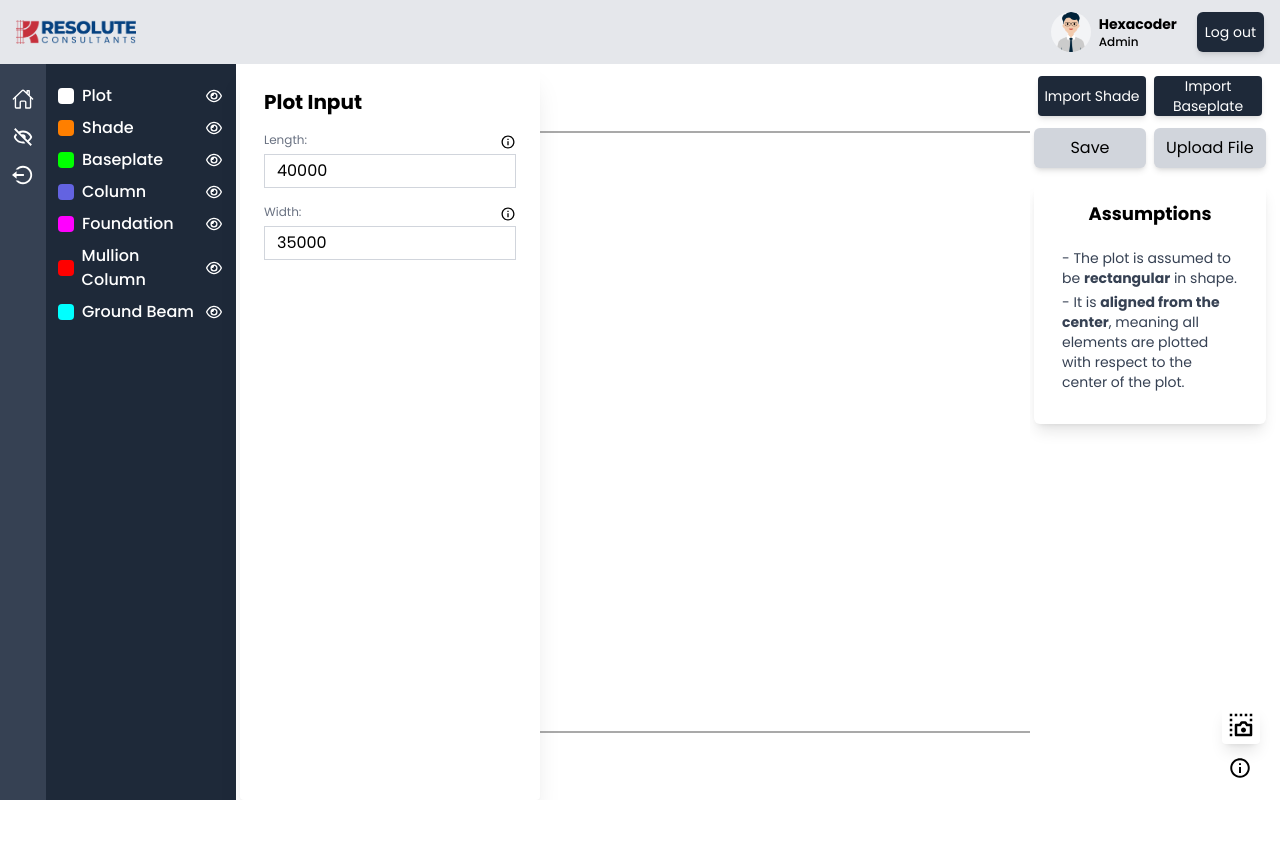
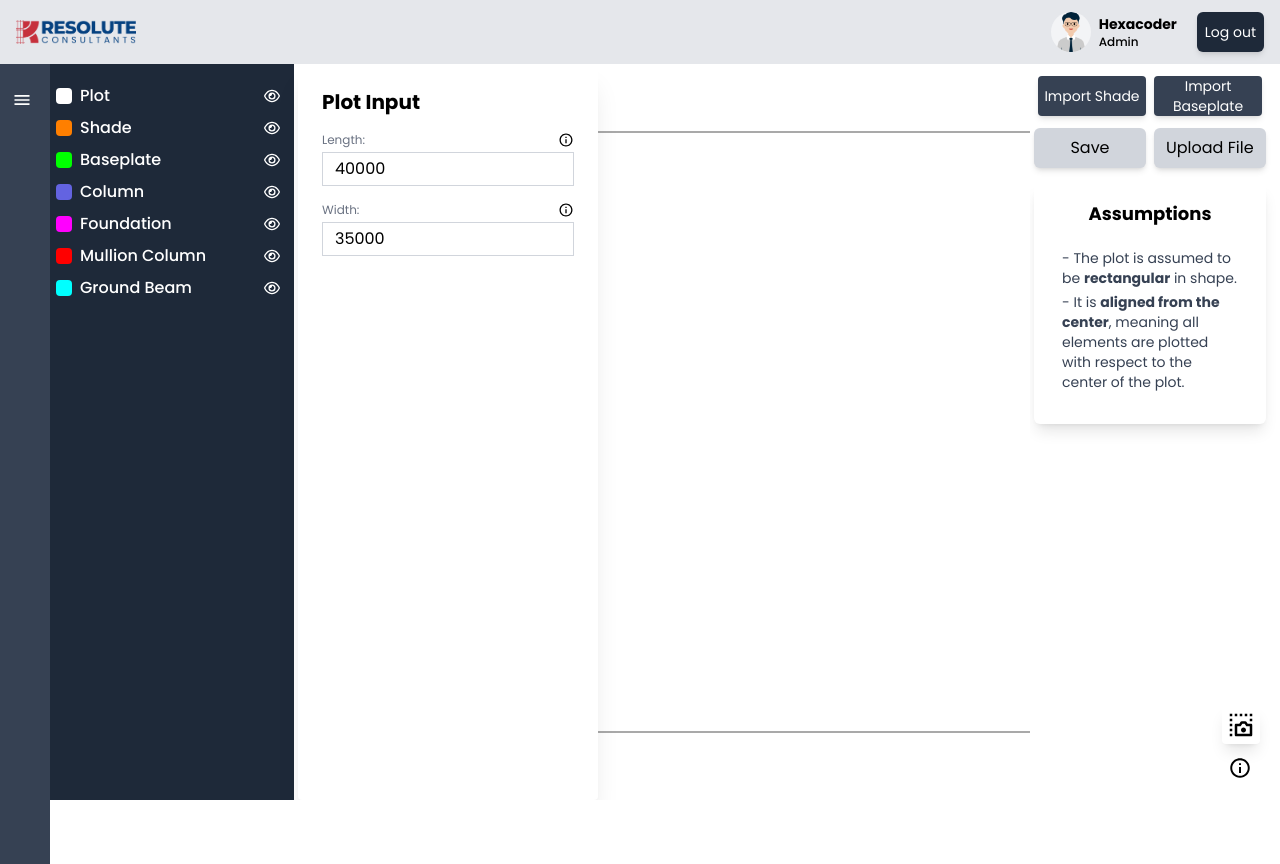
Before and after one commit to RishiDhimmar/shed-frontend, a React (Vite) app: page /project in a window 1280 px wide. Before the commit the page ends 800 px from the top, so only its background shows below. Built offline with nearby package versions, Linux system fonts and the light colour scheme.

Commit message:
sideBar hovered

```diff
--- a/src/components/threeenv/Helpers/InputNumber.tsx
+++ b/src/components/threeenv/Helpers/InputNumber.tsx
@@ -5,12 +5,14 @@ interface InputNumberProps {
   label: string;
   value: number;
   onChange: (value: number) => void;
+  infoText?: string; // Optional prop for info tooltip text
 }
 
 const InputNumber: React.FC<InputNumberProps> = ({
   label,
   value,
   onChange,
+  infoText = "This is some helpful information.",
 }) => {
   const inputRef = useRef<HTMLInputElement>(null);
 
@@ -51,13 +53,19 @@ const InputNumber: React.FC<InputNumberProps> = ({
     };
   }, [onChange]);
 
-  const displayValue = value === 0 ? "" : (value * 1000).toString().split(".")[0];
+  const displayValue =
+    value === 0 ? "" : (value * 1000).toString().split(".")[0];
 
   return (
-    <div className="mb-4 flex flex-col">
-      <div className="flex justify-between">
+    <div className="mb-4 flex flex-col relative">
+      <div className="flex justify-between items-center">
         <label className="font-poppins text-xs text-gray-500">{label}</label>
-        <IoMdInformationCircleOutline className="w-4 h-4 mt-0.5 cursor-pointer" />
+        <div className="relative group flex items-center">
+          <IoMdInformationCircleOutline className="w-4 h-4 cursor-pointer" />
+          <div className="absolute top-full left-0 mt-1 w-15 p-2 text-xs text-white bg-gray-800 rounded-md shadow-lg z-10 opacity-0 group-hover:opacity-100 transition-opacity duration-200 pointer-events-none">
+            {infoText}
+          </div>
+        </div>
       </div>
       <input
         ref={inputRef}
--- a/src/components/threeenv/inputs/Foundation.tsx
+++ b/src/components/threeenv/inputs/Foundation.tsx
@@ -28,17 +28,17 @@ const Foundation = observer(() => {
   ];
 
   return (
-    <div className="p-6">
-      <h1 className="text-lg font-bold mb-6">Foundation Parameters</h1>
-      <form className="space-y-6">
+    <div className="p-6 z-0">
+      <h1 className="text-lg font-bold mb-2">Foundation Parameters</h1>
+      <form className="space-y-2">
         {Object.entries(foundationStore.values).map(([type, params]) => (
           <div key={type}>
-            <h2 className="text-md font-semibold mb-4 mt-6">
+            <h2 className="text-md font-semibold mb-3">
               {type.charAt(0).toUpperCase() + type.slice(1)} Foundation
             </h2>
-            <div className="space-y-4">
+            <div className="space-y-1">
               {groups.map((group) => (
-                <div key={group.label} className="space-y-2">
+                <div key={group.label} className="space-y-1">
                   <div className="text-sm ">{group.label}</div>
                   <div className="flex gap-2">
                     {group.keys.map((key) => (
--- a/src/components/threeenv/inputs/Layout.tsx
+++ b/src/components/threeenv/inputs/Layout.tsx
@@ -19,8 +19,8 @@ export const Layout = observer(() => {
   };
 
   return (
-    <div className="flex h-[calc(100vh-64px)] z-10 ">
-      <div className="w-[190px] bg-gray-800 text-white flex flex-col items-start px-2 py-4">
+    <div className="flex h-[calc(100vh-64px)] z-10 ml-11  ">
+      <div className="w-[250px] bg-gray-800 text-white flex flex-col items-start px-2 py-4">
         <LayoutItem
           title="Plot"
           color="bg-[#FFFFFF]"
@@ -78,7 +78,7 @@ export const Layout = observer(() => {
           onToggleVisibility={() => uiStore.toggleVisibility("groundBeam")}
         />
       </div>
-      <div className=" flex flex-col  overflow-y-scroll h- w-[300px] ml-1 bg-white rounded shadow-xl  z-10 top-0 ">
+      <div className=" flex flex-col  overflow-y-scroll overflow-x-hidden h- w-[300px] ml-1 bg-white rounded shadow-xl  z-1 top-0 ">
         {uiStore.currentComponent === "plot" && <PlotInput />}
         {uiStore.currentComponent === "shade" && <Shade />}
         {uiStore.currentComponent === "baseplate" && <BaseplateInput />}
--- a/src/components/uiElements/ListView.tsx
+++ b/src/components/uiElements/ListView.tsx
@@ -23,7 +23,7 @@ const ListView = () => {
         <div className="flex justify-between items-center mb-4">
           <h1 className="text-2xl font-bold">Projects</h1>
           <button
-            className="bg-gray-800 hover:bg-blue-900 text-white py-2 px-4 rounded"
+            className="bg-gray-800 hover:bg-gray-600 text-white py-2 px-4 rounded"
             onClick={() => setIsModalOpen(true)}
           >
             Create Project
--- a/src/components/uiElements/ProjectStructure.tsx
+++ b/src/components/uiElements/ProjectStructure.tsx
@@ -10,7 +10,7 @@ import Sidebar from "./Sidebar";
 function ProjectStructure() {
   return (
     <>
-    <Sidebar />
+      <Sidebar />
       <Layout />
 
       <div className=" flex-1">
--- /dev/null
+++ b/src/components/uiElements/SideBarMenuItem.tsx
@@ -0,0 +1,38 @@
+// import React from "react";
+// import { MdMenu } from "react-icons/md";
+
+// function SideBarMenuItem() {
+//   return (
+//     <div className="flex items-center gap-2 p-2 text-center">
+//       <MdMenu className="text-white text-3xl cursor-pointer hover:bg-gray-600 rounded " />
+//       <div className="text-white text-center ">Home</div>
+//     </div>
+//   );
+// }
+
+// export default SideBarMenuItem;
+import React from "react";
+import { MdMenu } from "react-icons/md";
+
+function SideBarMenuItem({ isHovered, icon, label, onClick }) {
+  return (
+    <div
+      className="flex items-center gap-2 px-2 py-2 text-center hover:bg-gray-600 cursor-pointer"
+      onClick={onClick}
+    >
+      {/* Icon remains visible at all times */}
+      <div className="text-white text-xl cursor-pointer  rounded ">{icon}</div>
+
+      {/* Only the text fades in/out */}
+      <div
+        className={`text-white text-center transition-all duration-500 transform ${
+          isHovered ? "opacity-100  w-auto" : "opacity-0  w-0"
+        }`}
+      >
+        {label}
+      </div>
+    </div>
+  );
+}
+
+export default SideBarMenuItem;
--- a/src/components/uiElements/Sidebar.tsx
+++ b/src/components/uiElements/Sidebar.tsx
@@ -1,26 +1,55 @@
-import { IoHomeOutline } from "react-icons/io5";
-import { RiLogoutCircleLine } from "react-icons/ri";
-import uiStore from "../../stores/UIStore";
-import { BiHide } from "react-icons/bi";
-import { FaRegEye } from "react-icons/fa6";
+// import { MdMenu } from "react-icons/md";
+// import { observer } from "mobx-react-lite";
+// import { useState } from "react";
+// import { FaChevronRight } from "react-icons/fa";
+// import { useNavigate } from "react-router-dom";
+// import SideBarMenuItem from "./SideBarMenuItem";
+
+// const Sidebar = observer(() => {
+//   const [isMenuOpen, setIsMenuOpen] = useState(false);
+//   const navigate = useNavigate();
+
+//   return (
+//     <div className="bg-gray-700 flex flex-col  py-3 p-1 absolute z-20 top-16 left-0 h-screen hover:w-[250px] transition-all duration-1300">
+//       <MdMenu
+//         className="text-white text-3xl cursor-pointer hover:bg-gray-600 m-1 p-1 rounded "
+//         onClick={() => setIsMenuOpen(!isMenuOpen)}
+//       />
+
+//       <SideBarMenuItem />
+//     </div>
+//   );
+// });
+
+// export default Sidebar;
+
+import { MdMenu } from "react-icons/md";
 import { observer } from "mobx-react-lite";
+import { useState } from "react";
+import { useNavigate } from "react-router-dom";
+import SideBarMenuItem from "./SideBarMenuItem";
 
-const Sidebar = observer (() => {
+const Sidebar = observer(() => {
+  const [isHovered, setIsHovered] = useState(false);
+  const navigate = useNavigate();
+
   return (
-    <div className="bg-gray-700 flex flex-col items-center p-1 ">
-      <IoHomeOutline className="text-white text-3xl cursor-pointer hover:bg-gray-600 m-1 p-1 rounded mt-4" />
-      {uiStore.isDimensionsVisible ? (
-        <BiHide
-          className="text-white text-3xl cursor-pointer hover:bg-gray-600 m-1 p-1 rounded"
-          onClick={() => uiStore.toggleDimensionsVisibility()}
-        />
-      ) : (
-        <FaRegEye className="text-white text-3xl cursor-pointer hover:bg-gray-600 m-1 p-1 rounded"
-        onClick={() => uiStore.toggleDimensionsVisibility()}/>
-      )}
-      <RiLogoutCircleLine className="text-white text-3xl cursor-pointer hover:bg-gray-600 m-1 p-1 rounded " />
+    <div
+      className={`bg-gray-700 flex flex-col py-4 p-1 absolute z-20 top-16 left-0 h-screen transition-[width] duration-500 ${
+        isHovered ? "w-[300px]" : "w-[50px]"
+      }`}
+      onMouseEnter={() => setIsHovered(true)}
+      onMouseLeave={() => setIsHovered(false)}
+    >
+      {/* <MdMenu className="text-white text-3xl cursor-pointer hover:bg-gray-600 m-1 p-1 rounded" /> */}
+      <SideBarMenuItem
+        isHovered={isHovered}
+        icon={<MdMenu />}
+        label="Home"
+        onClick={() => navigate("/listview")}
+      />
     </div>
   );
-})
+});
 
 export default Sidebar;
--- a/src/index.css
+++ b/src/index.css
@@ -8,4 +8,9 @@
 
 *{
   font-family: var(--font-poppins);
+  transition-duration: 300ms;
 }
+
+::-webkit-scrollbar {
+  display: none;
+}
--- a/src/utils/Import.tsx
+++ b/src/utils/Import.tsx
@@ -43,13 +43,13 @@ export const Import = () => {
 
       <div className="flex ">
         <button
-          className=" bg-gray-800 text-white m-1 rounded shadow-md hover:bg-gray-600  cursor-pointer w-full text-sm"
+          className=" bg-gray-700 text-white m-1 rounded shadow-md hover:bg-gray-600  cursor-pointer w-full text-sm"
           onClick={() => fileInputRef.current?.click()}
         >
           Import Shade
         </button>
         <button
-          className=" bg-gray-800 text-white m-1 rounded shadow-md hover:bg-gray-600  cursor-pointer w-full text-sm"
+          className=" bg-gray-700 text-white m-1 rounded shadow-md hover:bg-gray-600  cursor-pointer w-full text-sm"
           onClick={() => fileInputRef.current?.click()}
         >
           Import Baseplate
```
